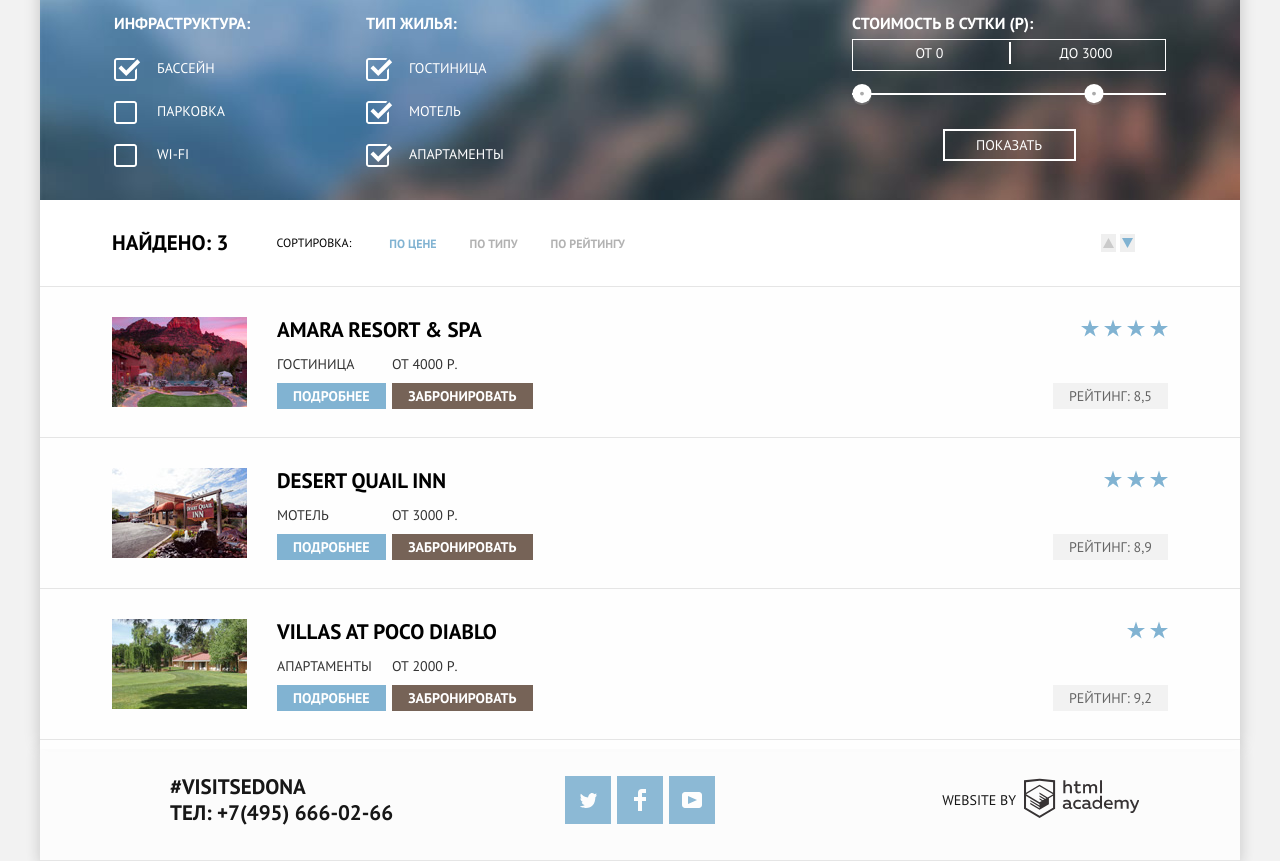
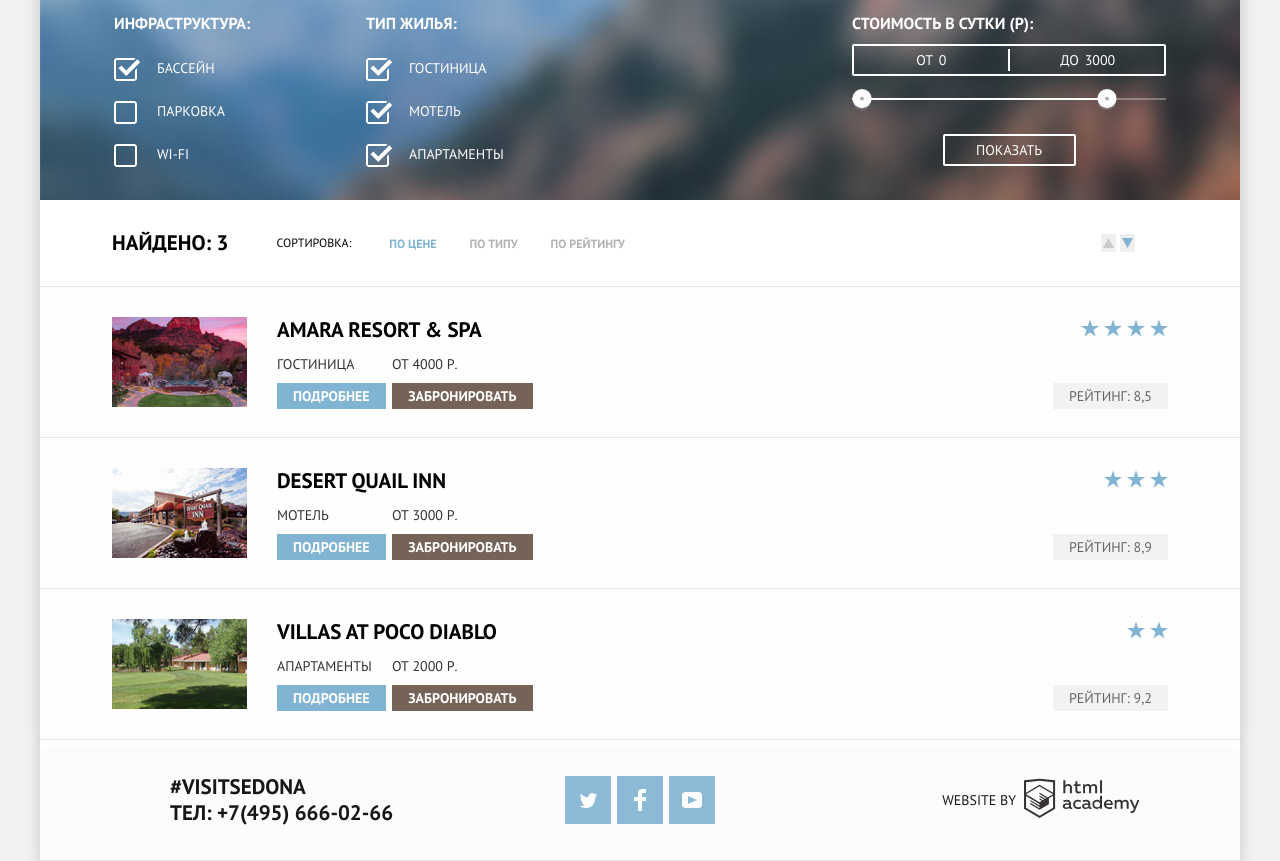
Before and after one commit to vadimkozin/1332021-sedona-27, a plain HTML site: page catalog.html in a window 1280 px wide. Shown: the part 74-935 px from the top of the page. Drawn offline with Linux system fonts and the light colour scheme.

Commit message:
оживил форму на внутренней стр.

```diff
--- a/catalog.html
+++ b/catalog.html
@@ -51,13 +51,16 @@
         </fieldset>
         <fieldset class="price" tabindex="0">
           <legend>Стоимость в сутки (Р):</legend>
-          <div class="price-text price-width">
-            <label>от 0</label>
-            <label>До 3000</label>
+          <div class="price-data">
+            <label>От <input name="price-min" value="0"></label>
+            <label>До <input name="price-max" value="3000"></label>
           </div>
-          <div class="price-select price-width">
-            <button type="button"></button>
-            <button type="button"></button>
+          <div class="price-range">
+            <div class="scale">
+              <div class="bar"></div>
+            </div>
+            <button type="button" aria-label="Ползунок выбора минимальной стоимости"></button>
+            <button type="button" aria-label="Ползунок выбора максимальной стоимости"></button>
           </div>
           <button type="submit">Показать</button>
         </fieldset>
--- a/css/style.css
+++ b/css/style.css
@@ -672,9 +672,11 @@ body {
 .hotel input[type=checkbox]:checked + label::before {
   background-image: url("../img/checkbox-on.svg");
 }
+
 .hotel input[type=checkbox]:disabled + label::before {
   background-image: url("../img/checkbox-off-disabled.svg");
 }
+
 .hotel input[type=checkbox]:checked:disabled + label::before {
   background-image: url("../img/checkbox-on-disabled.svg");
 }
@@ -683,7 +685,8 @@ body {
   color: #81b3d2;
 }
 
-.hotel input[type=checkbox]:active + label {
+.hotel input[type=checkbox]:active + label,
+.hotel input[type=checkbox]:focus + label {
   color: rgba(0, 0, 0, 0.3);
 }
 
@@ -714,35 +717,57 @@ body {
   justify-content: space-between;
 }
 
-.price-text {
+.price {
+  width: 314px;
+}
+
+.price-data {
   position: relative;
 
-  display: block;
+  display: flex;
+  justify-content: space-between;
+
   height: 32px;
-  padding-top: 3px;
+  margin-top: 5px;
 
   font-size: 14px;
   font-weight: 400;
   line-height: 21px;
 
-  border: 1px solid #ffffff;
+  border: 2px solid #ffffff;
+  border-radius: 2px;
 }
 
-.price-width {
-  width: 314px;
-}
-
-.price-text label {
-  display: inline-block;
-  width: 49%;
+.price-data label {
+  width: 50%;
+  padding-top: 3px;
 
   text-align: center;
 }
 
-.price-text label:first-child::after {
+.price-data label:first-child {
+  padding-left: 40px;
+}
+
+.price-data label:last-child {
+  padding-left: 20px;
+}
+
+.price-data input {
+  width: 50px;
+
+  color: inherit;
+  font: inherit;
+
+  border: none;
+  background-color: transparent;
+}
+
+.price-data label:first-child::after {
   position: absolute;
-  top: 2px;
+  top: 50%;
   left: 50%;
+  transform: translate(-50%, -50%);
 
   content: "";
   width: 2px;
@@ -751,17 +776,29 @@ body {
   border: 1px solid #ffffff;
 }
 
-.price-select {
+.price-range {
   position: relative;
-  display: block;
+
   margin-top: 22px;
-  border-top: 2px solid #ffffff;
 }
 
-.price-select > button
+.price-range .scale {
+  height: 2px;
+
+  background: rgba(255, 255, 255, 0.3);
+}
+
+.price-range .bar {
+  width: 80%;
+  height: 2px;
+
+  background: #ffffff;
+}
+
+.price-range > button
 {
   position: absolute;
-  top: -11px;
+  top: -9px;
 
   content: "";
   width: 20px;
@@ -774,15 +811,15 @@ body {
   background-size: 20px 22px;
 }
 
-.price-select > button:hover {
+.price-range > button:hover {
   width: 22px;
   height: 24px;
 
   background-size: 22px 24px;
 }
 
-.price-select > button:nth-of-type(2) {
-  left: 232px;
+.price-range > button:nth-of-type(2) {
+  left: 78%;
 }
 
 .price > button {
@@ -802,13 +839,13 @@ body {
 
   background-color: transparent;
   border: solid 2px #ffffff;
+  border-radius: 2px;
 }
 
 .price > button:hover {
   background-color: #ffffff;
   color: #000000;
 }
-
 
 /* Сортировка найденных отелей */
 .sorting {
```
Also changed, not shown: index.html (+1 -1 lines).
